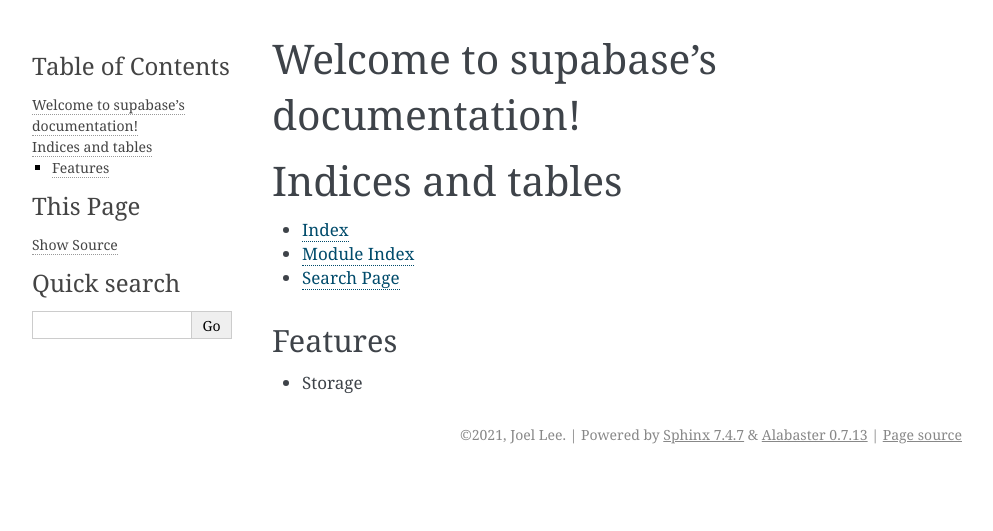
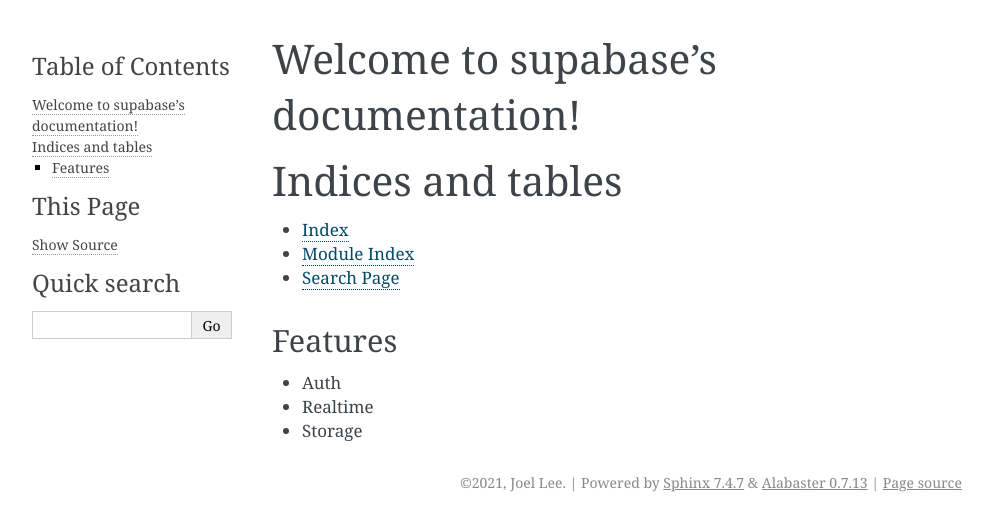
Before and after one commit to supabase/supabase-py, a Sphinx documentation site: the page built from docs/index.rst, in a window 1280 px wide. Shown: the top 531 px of the page, without its empty margins (148-1141 px from the left). Built offline with Sphinx 7.4.7, drawn with Linux system fonts in a browser that asks for light colours.

Commit message:
tym-shadow

```diff
--- a/docs/index.rst
+++ b/docs/index.rst
@@ -22,4 +22,6 @@
 
 Features
 --------
+* Auth
+* Realtime
 * Storage
```
